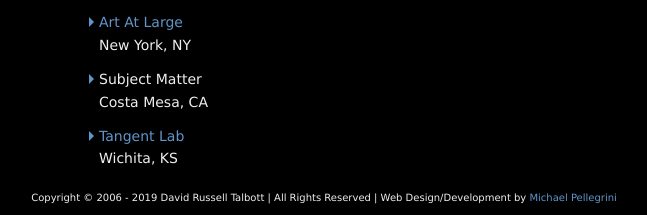
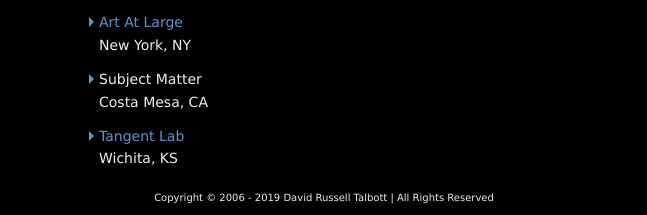
Before and after one commit to michaelp0730/Pulpcore, a PHP site: page /index.php in a window 1280 px wide. Shown: the part 2523-2738 px from the top of the page, without its empty margins (316-963 px from the left). Run offline with PHP 8.4, Linux system fonts and the light colour scheme; some libraries are stand-ins or nearby versions.

Commit message:
Removes MP link from footer

```diff
--- a/includes/footer.php
+++ b/includes/footer.php
@@ -1,7 +1,7 @@
         </div>
         <div class="row">
             <footer class="main">
-                Copyright &copy; <?php echo ('2006 - ' . date('Y')) ?> David Russell Talbott | All Rights Reserved | Web Design/Development by <a href="http://pellegriniportfolio.com/">Michael Pellegrini</a>
+                Copyright &copy; <?php echo ('2006 - ' . date('Y')) ?> David Russell Talbott | All Rights Reserved
             </footer>
         </div>
 
```
